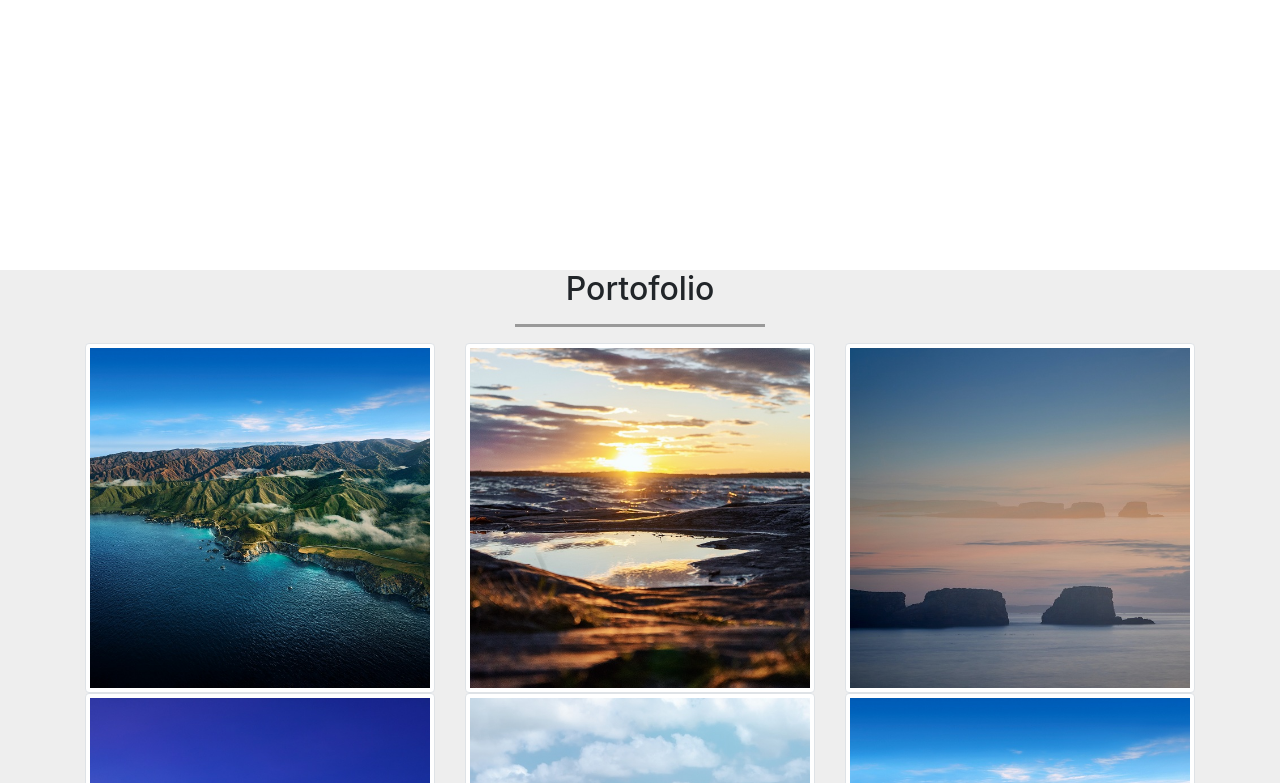
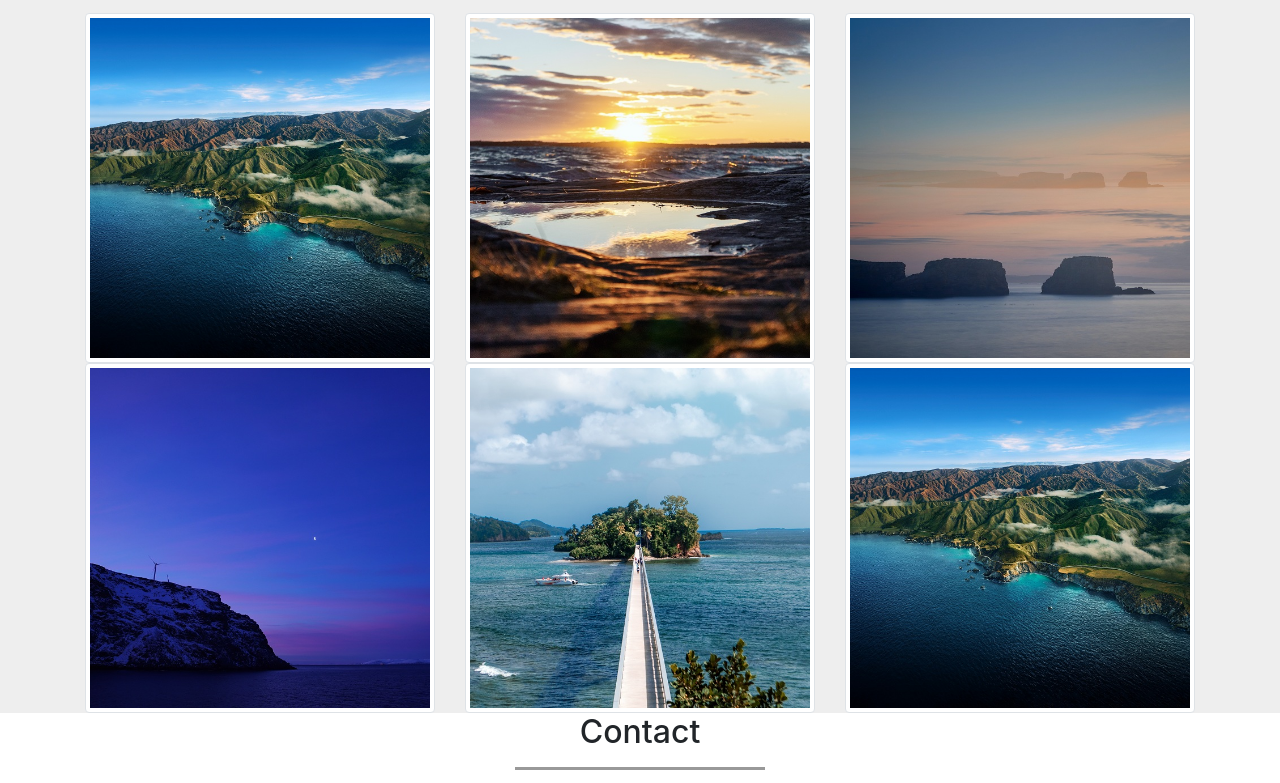
Before and after one commit to anwarsaepul/anwarsaepul.github.io, a plain HTML site: page index.html in a window 1280 px wide. Shown: the part 739-1522 px from the top of the page. Drawn offline with nearby package versions, Linux system fonts and the light colour scheme.

Commit message:
Update Size About

```diff
--- a/css/style.css
+++ b/css/style.css
@@ -18,7 +18,7 @@ hr {
 }
 
 section {
-	min-height: 600px;
+	min-height: 270px;
 }
 
 .portofolio {
```
Also changed, not shown: img/Koala.jpg (deleted).
